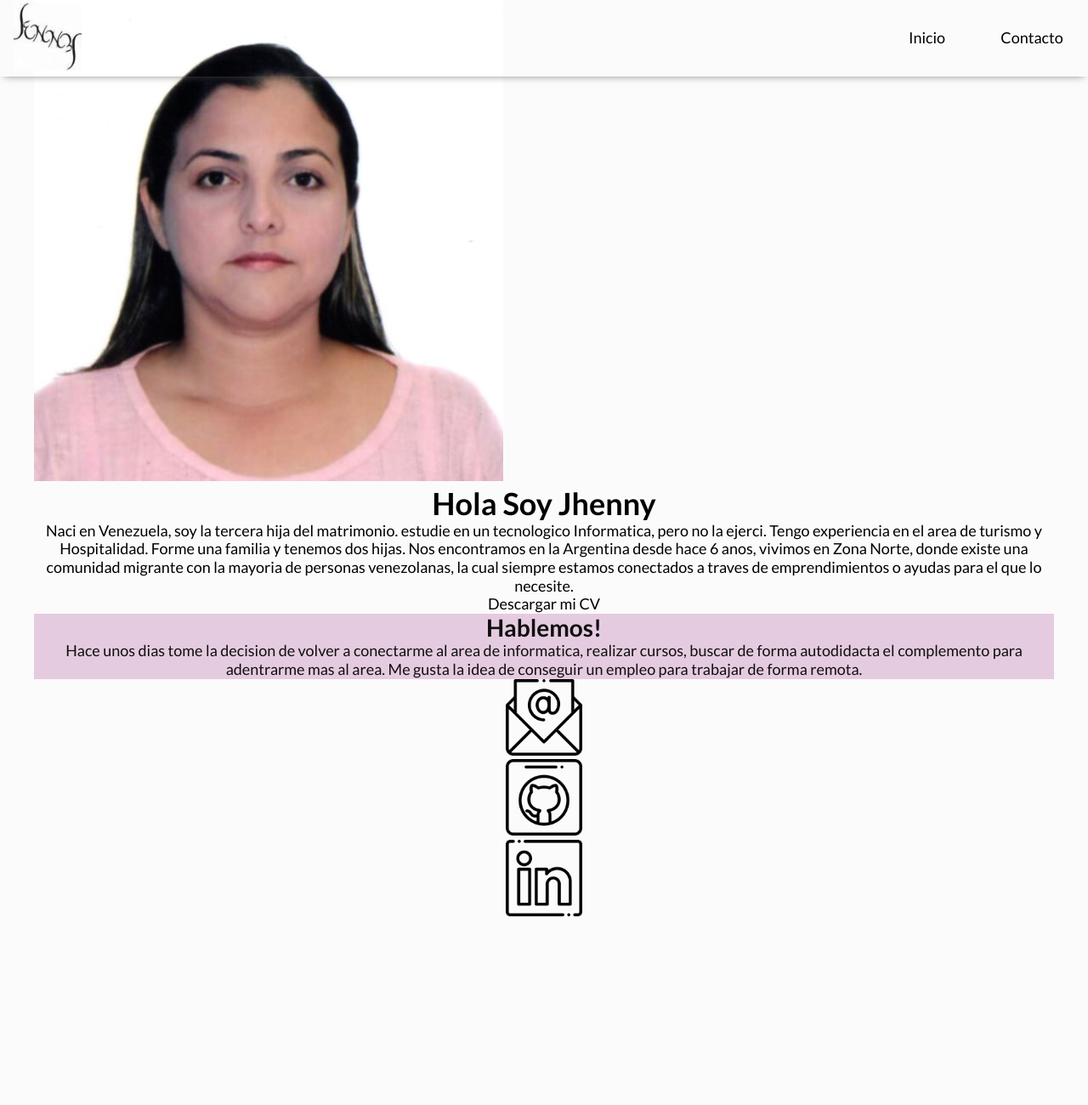
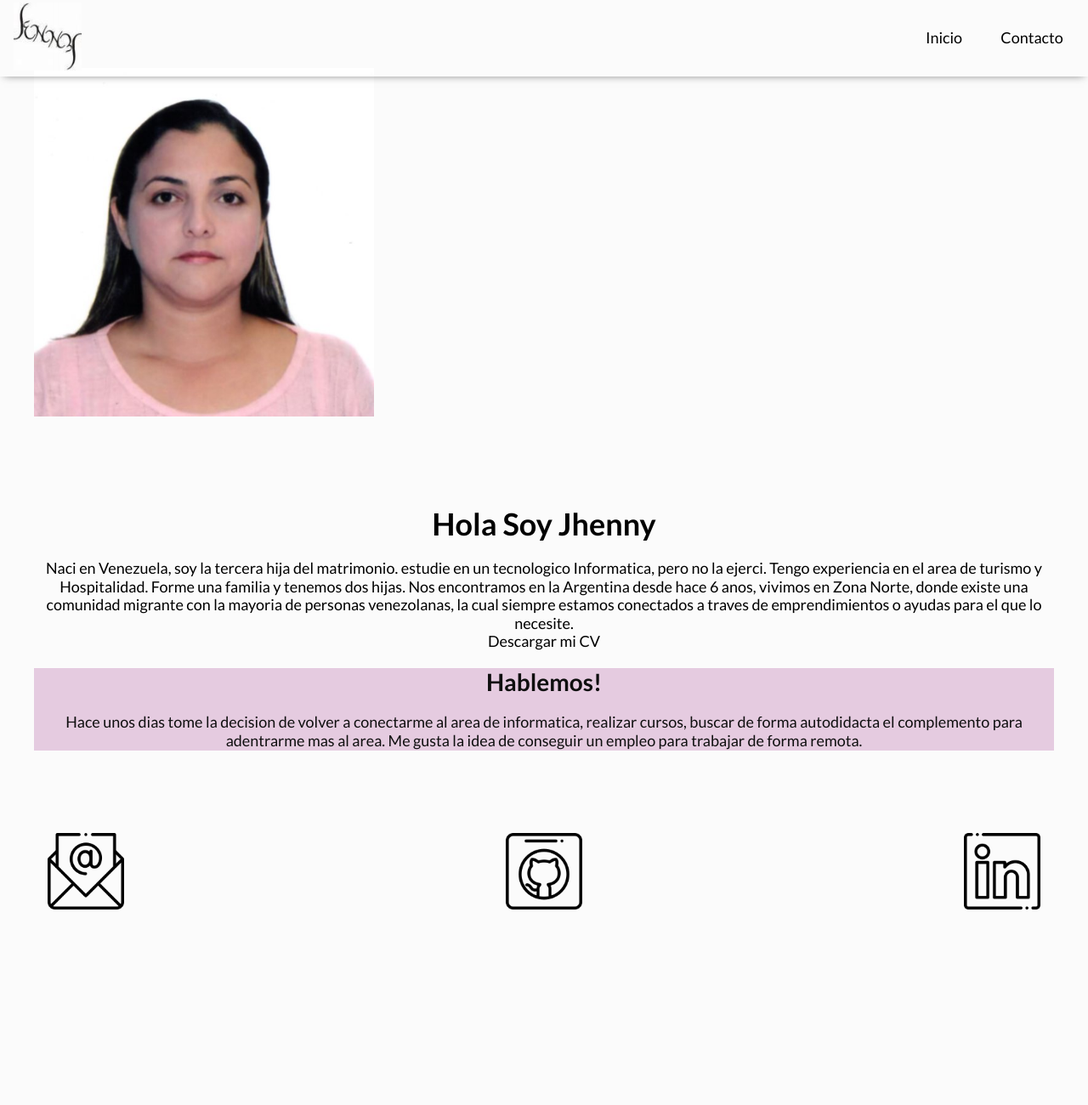
Before and after one commit to Jhepar/mi-proyecto, a plain HTML site: page index.html in a window 1280 px wide. Shown: the top 1300 px of the page at 85% size. Drawn offline with Linux system fonts and the light colour scheme.

Commit message:
cambio de estilos

```diff
--- a/css/styles.css
+++ b/css/styles.css
@@ -81,18 +81,23 @@ header {
 .menu-items {
     display: inline-block;
     justify-content: space-between;
-    margin-left: 20px;
     width: 100px;
     align-items: center;
+
 }
 
 h1 {
     font-size: 36px;
+    margin-top: 20px;
+    margin-bottom: 20px;
 }
 
 h2 {
     font-size: 28px;
+    margin-top: 20px;
+    margin-bottom: 20px;
 }
+
 /*
 a {
     display: block;
@@ -108,13 +113,10 @@ a {
 
 footer {
     height: 90px;
-    background-color: #af599e
-    color #fbfbfb
-    display: flex;
-    justify-content: space-between;
+    background-color: #af599e color #fbfbfb display: flex;
     align-items: center;
 
- }
+}
 
 .logojp {
     width: 80px;
@@ -122,8 +124,15 @@ footer {
 }
 
 figure {
+    display: flex;
     width: 400px;
-    border radius= 50%;
+    height: auto;
+    margin-top: 80px
+    margin-bottom: 20px;
+    border radius= 80%;
+    justify-content: center;
+    padding: 80px;
+    border: 0px;
 
 
 }
@@ -136,11 +145,19 @@ figure {
     min-height: 100vh;
 }
 
-.Presentacion{
-
+.Contacto {
+    background-color: rgba(175, 89, 158, 0.3);
+    color: #0f0f0f;
 }
 
-.Contacto{
-    background-color: rgba(175, 89, 158, 0.3);
-    color:  #0f0f0f;
+.iconos {
+    display: flex;
+    margin-top: 100px;
+    justify-content: space-between;
+    align-items: center;
+    padding: 16px;
+    height: 90px;
+    width: 100%;
+    top: 50px;
+    left: 0px;
 }
--- a/index.html
+++ b/index.html
@@ -26,10 +26,10 @@
     <main>
         <section id="Inicio">
             <figure>
-                <img src="img/FotoJP.jpg" alt="FotoJP">
+                <center> <img src="img/FotoJP.jpg" alt="FotoJP" width="400px"></center>
             </figure>
 
-            <article class="Presentacion">
+            <article>
                 <h1>Hola Soy Jhenny</h1>
                 <p> Naci en Venezuela, soy la tercera hija del matrimonio.
                     estudie en un tecnologico Informatica, pero no la ejerci.
@@ -57,7 +57,7 @@
                 </p>
             </article>
 
-            <ul>
+            <ul class="iconos">
                 <li> <a href="mailto:jhepar17@gmail.com" target="_blank" >
                     <img src="img/mail.png" alt="Mail" class="iconomail" width="90px" > </a> </li>
                 <li> <a href="https://github.com/Jhepar/mi-proyecto.git" target="_blank">
```
